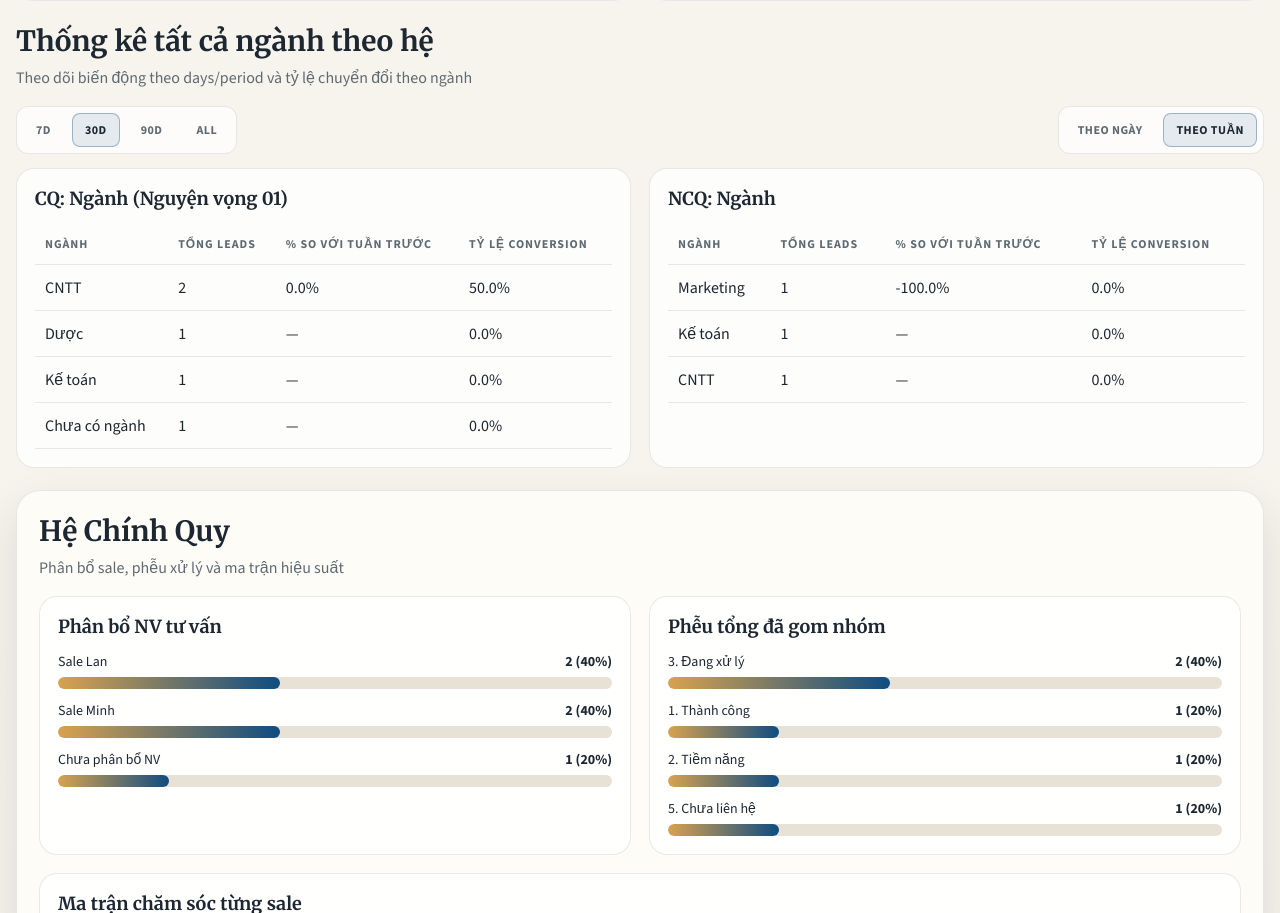
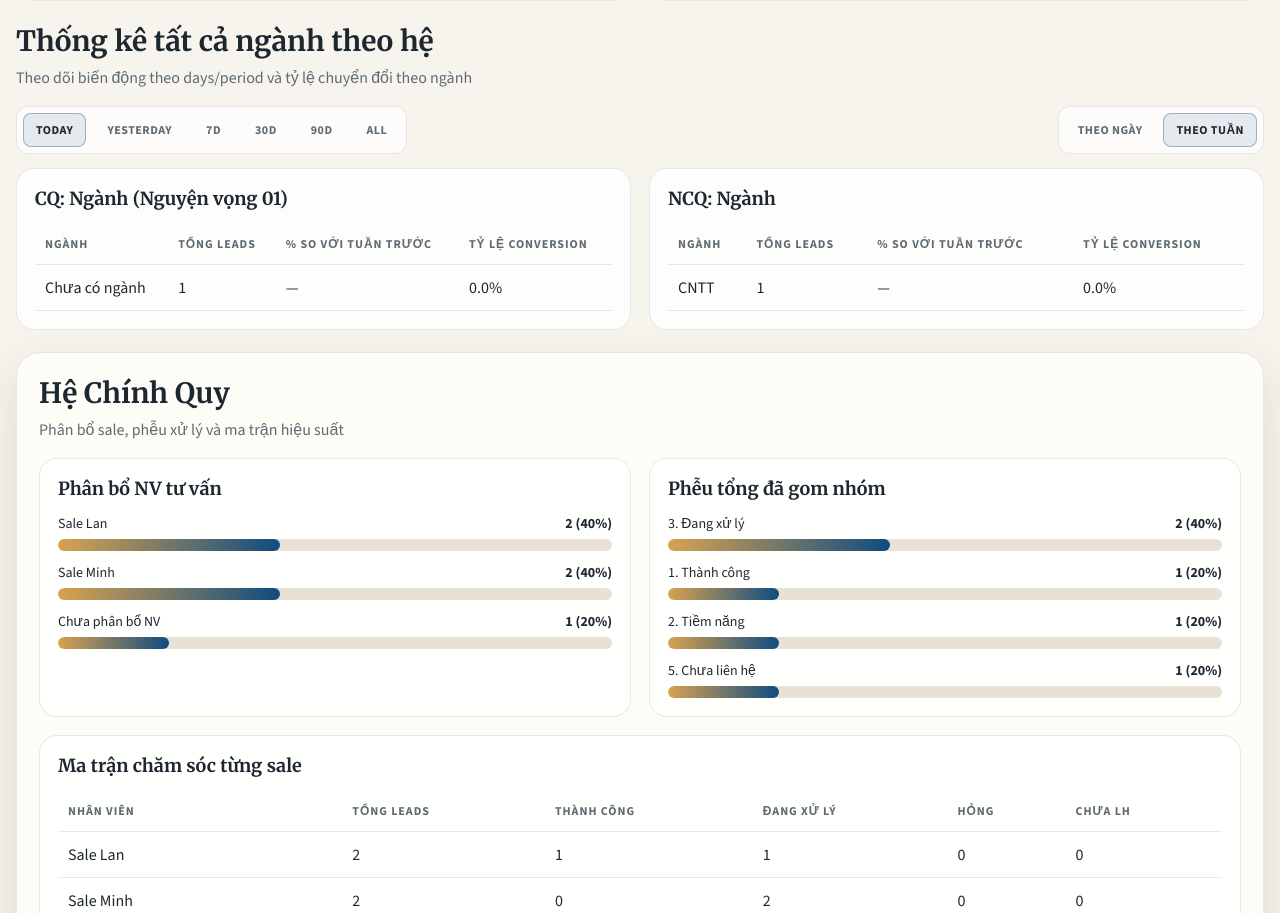
Before and after one commit to Ductarzan/Dashboard-tuy-n-sinh-ng-, a Next.js app: page / in a window 1280 px wide. Shown: the part 1531-2444 px from the top of the page. Built offline with nearby package versions, Linux system fonts and the light colour scheme.

Commit message:
Add today yesterday industry filters

```diff
--- a/components/dashboard-tabs.tsx
+++ b/components/dashboard-tabs.tsx
@@ -13,7 +13,7 @@ import type { getDashboardData } from "@/lib/dashboard-data";
 
 type DashboardData = Awaited<ReturnType<typeof getDashboardData>>;
 type TabKey = "online" | "offline";
-type IndustryDaysKey = "d7" | "d30" | "d90" | "all";
+type IndustryDaysKey = "today" | "yesterday" | "d7" | "d30" | "d90" | "all";
 
 const tabs: Array<{ key: TabKey; label: string; description: string }> = [
   {
@@ -30,7 +30,7 @@ const tabs: Array<{ key: TabKey; label: string; description: string }> = [
 
 export function DashboardTabs({ data }: { data: DashboardData }) {
   const [active, setActive] = useState<TabKey>("online");
-  const [industryDays, setIndustryDays] = useState<IndustryDaysKey>("d30");
+  const [industryDays, setIndustryDays] = useState<IndustryDaysKey>("today");
   const [industryPeriod, setIndustryPeriod] = useState<"day" | "week">("week");
 
   return (
@@ -123,6 +123,22 @@ export function DashboardTabs({ data }: { data: DashboardData }) {
               />
               <div className="industry-toolbar">
                 <div className="segmented" role="tablist" aria-label="Khoảng ngày thống kê">
+                  <button
+                    type="button"
+                    className="segmented-button"
+                    data-active={industryDays === "today"}
+                    onClick={() => setIndustryDays("today")}
+                  >
+                    Today
+                  </button>
+                  <button
+                    type="button"
+                    className="segmented-button"
+                    data-active={industryDays === "yesterday"}
+                    onClick={() => setIndustryDays("yesterday")}
+                  >
+                    Yesterday
+                  </button>
                   <button
                     type="button"
                     className="segmented-button"
--- a/lib/dashboard-data.ts
+++ b/lib/dashboard-data.ts
@@ -40,6 +40,8 @@ type IndustryTrendRow = {
 };
 
 type IndustryTrendBuckets = {
+  today: IndustryTrendRow[];
+  yesterday: IndustryTrendRow[];
   d7: IndustryTrendRow[];
   d30: IndustryTrendRow[];
   d90: IndustryTrendRow[];
@@ -452,7 +454,8 @@ function buildIndustryTrends(
   industryIdx: number,
   statusIdx: number,
   normalizer: (value: RawCell) => string,
-  lookbackDays?: number
+  lookbackDays?: number,
+  endOffsetDays = 0
 ): IndustryTrendRow[] {
   const datedRows = data
     .map((row) => ({ row, date: parseDate(row[dateIdx]) }))
@@ -462,16 +465,28 @@ function buildIndustryTrends(
     ? new Date(Math.max(...datedRows.map((item) => item.date.getTime())))
     : null;
 
-  const latestWeekKey = latestDate ? isoWeekKey(latestDate) : null;
-  const prevWeekKey = latestDate
-    ? isoWeekKey(new Date(latestDate.getTime() - 7 * 86400000))
+  const anchorDate = latestDate
+    ? new Date(
+        latestDate.getFullYear(),
+        latestDate.getMonth(),
+        latestDate.getDate() - endOffsetDays,
+        23,
+        59,
+        59,
+        999
+      )
+    : null;
+
+  const latestWeekKey = anchorDate ? isoWeekKey(anchorDate) : null;
+  const prevWeekKey = anchorDate
+    ? isoWeekKey(new Date(anchorDate.getTime() - 7 * 86400000))
     : null;
 
   const windowDays = lookbackDays ?? null;
-  const currentWindowEndMs = latestDate ? latestDate.getTime() : null;
+  const currentWindowEndMs = anchorDate ? anchorDate.getTime() : null;
   const currentWindowStartMs =
-    latestDate && windowDays
-      ? new Date(latestDate.getFullYear(), latestDate.getMonth(), latestDate.getDate()).getTime() -
+    anchorDate && windowDays
+      ? new Date(anchorDate.getFullYear(), anchorDate.getMonth(), anchorDate.getDate()).getTime() -
         (windowDays - 1) * 86400000
       : null;
   const prevWindowEndMs = currentWindowStartMs !== null ? currentWindowStartMs - 1 : null;
@@ -564,6 +579,8 @@ function buildIndustryTrendBuckets(
   normalizer: (value: RawCell) => string
 ): IndustryTrendBuckets {
   return {
+    today: buildIndustryTrends(data, dateIdx, industryIdx, statusIdx, normalizer, 1, 0),
+    yesterday: buildIndustryTrends(data, dateIdx, industryIdx, statusIdx, normalizer, 1, 1),
     d7: buildIndustryTrends(data, dateIdx, industryIdx, statusIdx, normalizer, 7),
     d30: buildIndustryTrends(data, dateIdx, industryIdx, statusIdx, normalizer, 30),
     d90: buildIndustryTrends(data, dateIdx, industryIdx, statusIdx, normalizer, 90),
```
